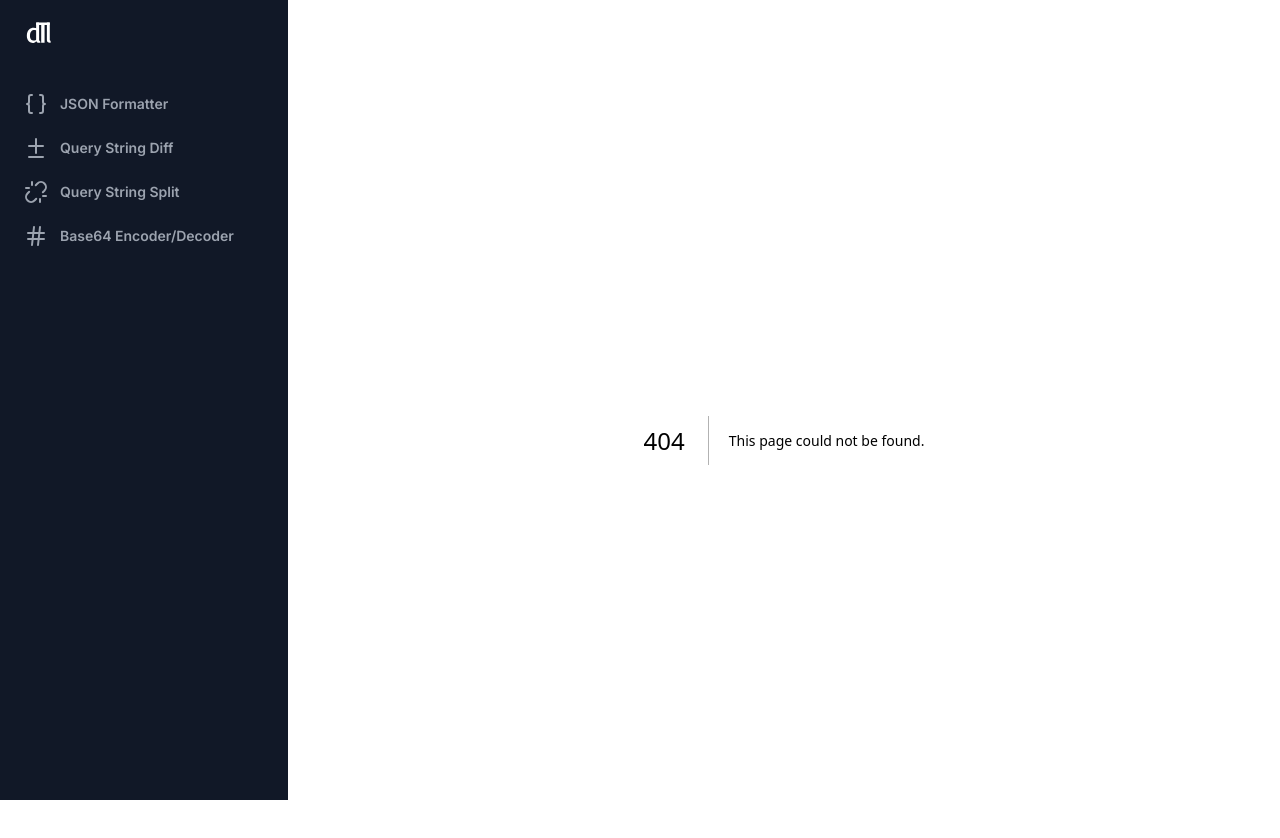
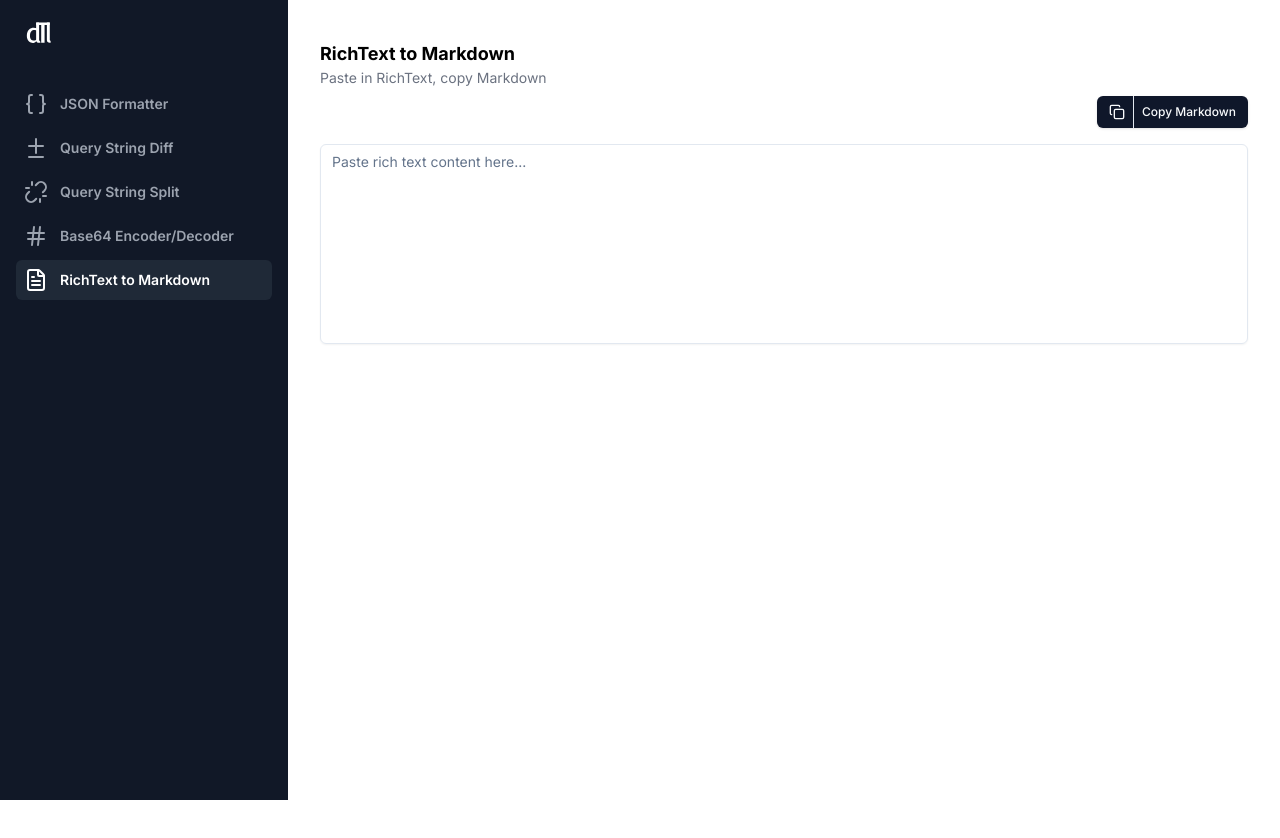
Before and after one commit to tdlm/weavertools, a Next.js app: page /tools/richtext-to-markdown in a window 1280 px wide. Before the commit this address had no page. Shown: the top 838 px of the page. After the commit the page ends 800 px from the top, so only its background shows below. Built offline with nearby package versions, Linux system fonts and the light colour scheme.

Commit message:
(feat) Add richtext to markdown feature

```diff
--- /dev/null
+++ b/app/tools/richtext-to-markdown/page.tsx
@@ -0,0 +1,16 @@
+import { Metadata } from "next";
+import RichTextToMarkdownPage from "@/components/pages/richtext-to-markdown";
+
+export const metadata: Metadata = {
+  title: "RichText to Markdown",
+};
+
+const Page = () => {
+  return (
+    <div className="w-full">
+      <RichTextToMarkdownPage />
+    </div>
+  );
+};
+
+export default Page;
--- a/components/base-layout.tsx
+++ b/components/base-layout.tsx
@@ -7,6 +7,7 @@ import { usePathname } from "next/navigation";
 import {
   Braces as BracesIcon,
   Diff as DiffIcon,
+  FileText as FileTextIcon,
   Hash as HashIcon,
   Menu as MenuIcon,
   Unlink as UnlinkIcon,
@@ -33,6 +34,12 @@ const navigation = [
     name: "Base64 Encoder/Decoder",
     href: "/tools/base64-encoder",
     icon: HashIcon,
+    current: false,
+  },
+  {
+    name: "RichText to Markdown",
+    href: "/tools/richtext-to-markdown",
+    icon: FileTextIcon,
     current: false,
   },
 ];
--- /dev/null
+++ b/components/pages/richtext-to-markdown.tsx
@@ -0,0 +1,115 @@
+"use client";
+
+import { useState, useRef, useEffect, useCallback } from "react";
+import TitleHeader from "@/components/title-header";
+import CopyButton from "@/components/copy-button";
+import { convertHtmlToMarkdown } from "@/lib/richtext-to-markdown";
+import { cn } from "@/lib/utils";
+
+const RichTextToMarkdownPage = () => {
+  const fullURL = typeof window !== "undefined" ? window.location.href : "";
+  const contentEditableRef = useRef<HTMLDivElement>(null);
+  const [htmlContent, setHtmlContent] = useState<string>("");
+  const [markdownContent, setMarkdownContent] = useState<string>("");
+
+  // Auto-expand contenteditable height
+  const adjustHeight = useCallback(() => {
+    if (contentEditableRef.current) {
+      contentEditableRef.current.style.height = "auto";
+      contentEditableRef.current.style.height = `${Math.max(200, contentEditableRef.current.scrollHeight)}px`;
+    }
+  }, []);
+
+  useEffect(() => {
+    adjustHeight();
+  }, [htmlContent, adjustHeight]);
+
+  // Handle paste event - let browser handle it naturally to preserve formatting
+  const handlePaste = useCallback(
+    (e: React.ClipboardEvent<HTMLDivElement>) => {
+      // Don't prevent default - let the browser paste naturally with all formatting
+      // The onInput handler will catch the change and update our state
+      // This ensures rich text formatting is preserved
+    },
+    []
+  );
+
+  // Handle input changes
+  const handleInput = useCallback(() => {
+    if (contentEditableRef.current) {
+      let html = contentEditableRef.current.innerHTML;
+      // Normalize empty content
+      if (html === "<br>" || html === "<p><br></p>" || html === "<div><br></div>") {
+        html = "";
+      }
+      setHtmlContent(html);
+    }
+  }, []);
+
+  // Convert HTML to Markdown when needed
+  useEffect(() => {
+    if (htmlContent && htmlContent.trim().length > 0) {
+      try {
+        const markdown = convertHtmlToMarkdown(htmlContent);
+        setMarkdownContent(markdown);
+      } catch (error) {
+        console.error("Error converting to markdown:", error);
+        setMarkdownContent("");
+      }
+    } else {
+      setMarkdownContent("");
+    }
+  }, [htmlContent]);
+
+  // Check if contenteditable is empty for placeholder
+  const isEmpty = !htmlContent || htmlContent.trim().length === 0 || htmlContent === "<p><br></p>" || htmlContent === "<br>";
+
+  return (
+    <section className="flex flex-col gap-2 w-full">
+      <TitleHeader
+        title="RichText to Markdown"
+        subtitle="Paste in RichText, copy Markdown"
+        url={fullURL}
+        showCopy={false}
+      />
+
+      <div className="sticky top-0 bg-white">
+        <div className="flex justify-end mb-4">
+          <CopyButton
+            text="Copy Markdown"
+            copy={markdownContent || ""}
+            onCopiedText="Copied Markdown"
+          />
+        </div>
+
+        <div className="relative w-full">
+          <div
+            ref={contentEditableRef}
+            contentEditable
+            onPaste={handlePaste}
+            onInput={handleInput}
+            className={cn(
+              "w-full min-h-[200px] rounded-md border border-slate-200 bg-transparent px-3 py-2 text-sm shadow-sm",
+              "focus-visible:outline-none focus-visible:ring-1 focus-visible:ring-slate-950",
+              "overflow-y-auto resize-none",
+              "dark:border-slate-800 dark:focus-visible:ring-slate-300"
+            )}
+            style={{ minHeight: "200px" }}
+            suppressContentEditableWarning
+            data-placeholder="Paste rich text content here..."
+          />
+          {isEmpty && (
+            <div
+              className="absolute top-2 left-3 text-sm text-slate-500 pointer-events-none select-none"
+              style={{ userSelect: "none" }}
+            >
+              Paste rich text content here...
+            </div>
+          )}
+        </div>
+      </div>
+    </section>
+  );
+};
+
+export default RichTextToMarkdownPage;
--- /dev/null
+++ b/lib/richtext-to-markdown.ts
@@ -0,0 +1,108 @@
+import TurndownService from "turndown";
+
+/**
+ * Converts HTML/RichText content to Markdown format
+ * @param html - The HTML string to convert
+ * @returns The converted Markdown string
+ */
+export function convertHtmlToMarkdown(html: string): string {
+  if (!html || html.trim().length === 0) {
+    return "";
+  }
+
+  const turndownService = new TurndownService({
+    headingStyle: "atx",
+    codeBlockStyle: "fenced",
+    bulletListMarker: "-",
+    emDelimiter: "*",
+    strongDelimiter: "**",
+  });
+
+  // Add rule for horizontal rules (dividing lines)
+  turndownService.addRule("horizontalRule", {
+    filter: "hr",
+    replacement: () => "\n---\n",
+  });
+
+  // Handle horizontal rules that might be styled divs or borders (common in Slack Canvas)
+  turndownService.addRule("horizontalRuleDiv", {
+    filter: (node) => {
+      if (node.nodeName === "DIV" || node.nodeName === "HR") {
+        const element = node as HTMLElement;
+        const style = element.getAttribute("style") || "";
+        const className = element.getAttribute("class") || "";
+        // Check for border-bottom, border-top, or hr-like styling
+        return (
+          style.includes("border-bottom") ||
+          style.includes("border-top") ||
+          style.includes("border:") ||
+          className.toLowerCase().includes("divider") ||
+          className.toLowerCase().includes("separator") ||
+          className.toLowerCase().includes("hr")
+        );
+      }
+      return false;
+    },
+    replacement: () => "\n---\n",
+  });
+
+  // Configure turndown to handle common HTML elements
+  turndownService.addRule("strikethrough", {
+    filter: ["del", "s", "strike"],
+    replacement: (content) => `~~${content}~~`,
+  });
+
+  turndownService.addRule("underline", {
+    filter: ["u"],
+    replacement: (content) => content,
+  });
+
+  // Custom rule for headings to prevent bullets from being added
+  turndownService.addRule("headings", {
+    filter: ["h1", "h2", "h3", "h4", "h5", "h6"],
+    replacement: (content, node) => {
+      const level = (node as HTMLElement).tagName.toLowerCase().replace("h", "");
+      const hashes = "#".repeat(parseInt(level, 10));
+      return `\n${hashes} ${content.trim()}\n`;
+    },
+  });
+
+  try {
+    let markdown = turndownService.turndown(html);
+
+    // Remove list markers (bullets) that appear before headings
+    // This handles cases where headings are incorrectly treated as list items
+    markdown = markdown.replace(/^[\s]*[-*+]\s+(#{1,6}\s+)/gm, "$1");
+
+    // Clean up spacing around horizontal rules (both --- and === styles)
+    markdown = markdown.replace(/\n\s*---+\s*\n/g, "\n---\n");
+    markdown = markdown.replace(/\n\s*===+\s*\n/g, "\n===\n");
+
+    // Preserve blank lines between list items, but clean up excessive blank lines
+    // Only remove 3+ consecutive blank lines, preserving 1-2 blank lines
+    // This maintains spacing between list items while cleaning up excessive spacing
+    markdown = markdown.replace(/\n{4,}/g, "\n\n\n");
+
+    // Remove leading/trailing whitespace from each line (but preserve intentional spacing)
+    markdown = markdown
+      .split("\n")
+      .map((line) => {
+        // Don't trim lines that are just whitespace if they're between list items
+        const trimmed = line.trimEnd();
+        // If the line is empty or just whitespace, return empty string
+        // The split/join will handle the newlines
+        return trimmed === "" ? "" : trimmed;
+      })
+      .join("\n");
+
+    // Clean up any remaining excessive blank lines (more than 2 consecutive)
+    markdown = markdown.replace(/\n{3,}/g, "\n\n");
+
+    // Remove leading/trailing whitespace from the entire output
+    markdown = markdown.trim();
+
+    return markdown;
+  } catch (error) {
+    throw new Error(`Failed to convert HTML to Markdown: ${(error as Error).message}`);
+  }
+}
--- a/package.json
+++ b/package.json
@@ -15,6 +15,7 @@
     "@radix-ui/react-separator": "^1.1.8",
     "@radix-ui/react-slot": "^1.2.4",
     "@tailwindcss/forms": "^0.5.10",
+    "@types/turndown": "^5.0.6",
     "class-variance-authority": "^0.7.1",
     "clsx": "^2.1.1",
     "comment-json": "^4.4.1",
@@ -27,6 +28,7 @@
     "react-dom": "^19.2.0",
     "tailwind-merge": "^2.6.0",
     "tailwindcss-animate": "^1.0.7",
+    "turndown": "^7.2.2",
     "zod": "^4.1.12"
   },
   "devDependencies": {
```
Also changed, not shown: 2 other files (tests, documents, lock files or other folders).
